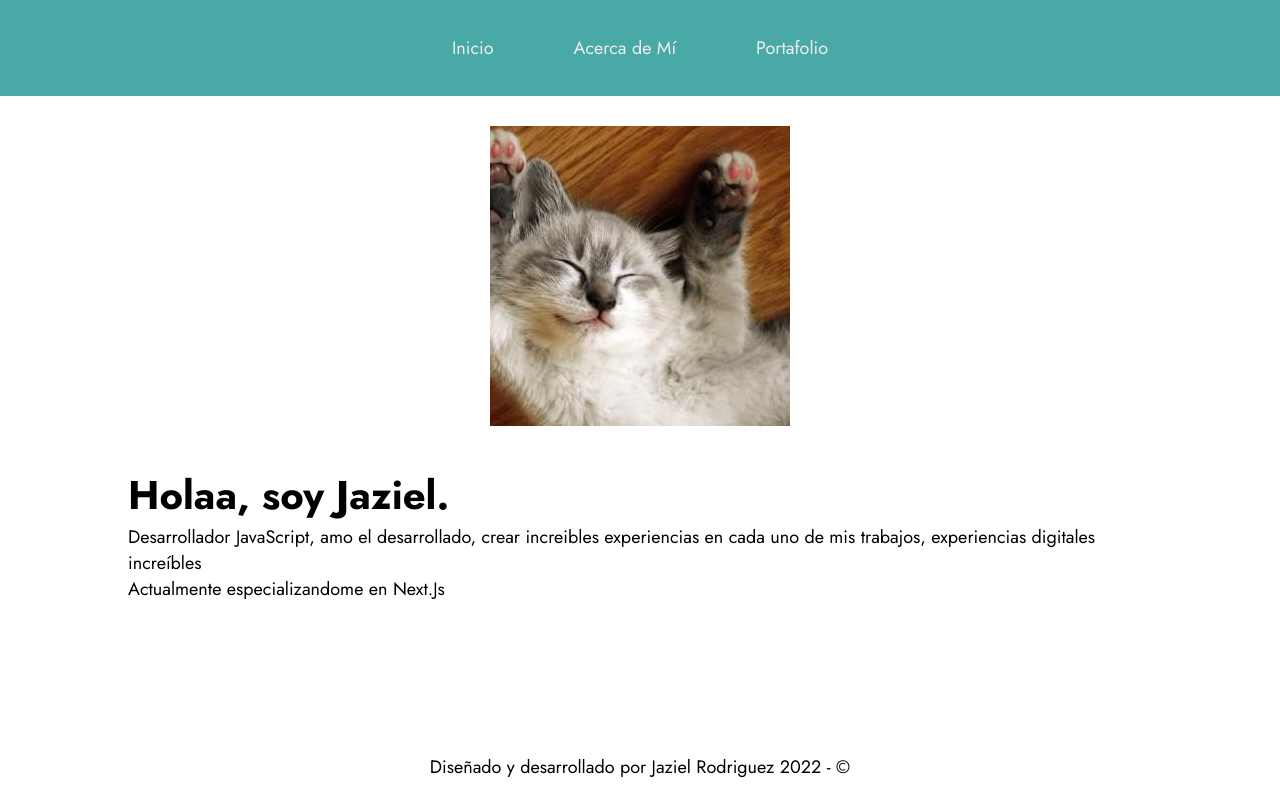
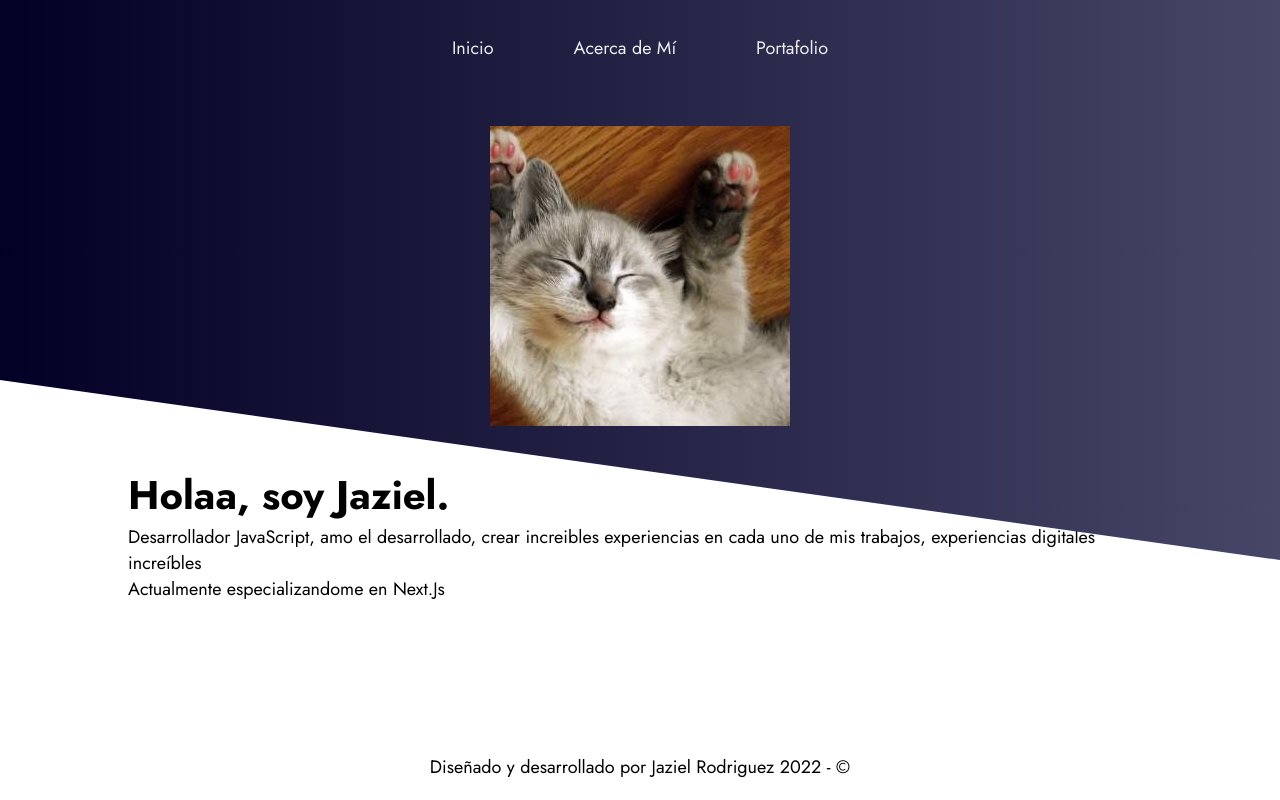
Before and after one commit to JazielRodriguez/jaziel.dev, a Next.js app: page / in a window 1280 px wide. Built offline with nearby package versions, Linux system fonts and the light colour scheme.

Commit message:
hero added

```diff
--- a/components/Header.js
+++ b/components/Header.js
@@ -6,8 +6,6 @@ export default function Header() {
     { href: "/", label: "Inicio" },
     { href: "/about-me", label: "Acerca de Mí" },
     { href: "/portfolio", label: "Portafolio" },
-    // { href: "/blog", label: "Blog" },
-    //    { href: "/contact", label: "Contacto" },
   ];
   return (
     <header className={styles.header}>
--- /dev/null
+++ b/components/Hero.js
@@ -0,0 +1,5 @@
+import styles from '../styles/Hero.module.css'
+const Hero = ({ children }) => {
+  return <div className={styles.hero}>{children}</div>;
+};
+export default Hero;
--- a/pages/index.js
+++ b/pages/index.js
@@ -2,6 +2,7 @@ import Head from "next/head";
 import Header from "../components/Header";
 import Me from "../components/Me";
 import Footer from "../components/Footer";
+import Hero from "../components/Hero";
 export default function Home() {
   return (
     <>
@@ -12,6 +13,7 @@ export default function Home() {
           content="Jaziel Rodriguez, Desarrollador FrontEnd con React.Js"
         />
       </Head>
+      <Hero />
       <Header />
       <Me />
       <Footer />
--- /dev/null
+++ b/styles/Hero.module.css
@@ -0,0 +1,22 @@
+.hero {
+  background: rgb(2, 0, 36);
+  background: linear-gradient(
+    90deg,
+    rgba(2, 0, 36, 1) 0%,
+    rgba(70, 70, 103, 1) 100%
+  );
+  display: flex;
+  flex-direction: column;
+  justify-content: center;
+  align-items: center;
+  position: absolute;
+  width: 100%;
+  min-height: 480px;
+  height: 80vh;
+  max-height: 560px;
+  box-sizing: border-box;
+  padding: 48px 48px 32px;
+  overflow: hidden;
+  transform: skewY(8deg);
+  transform-origin: 100%;
+}
```
Also changed, not shown: lib/mdx.js (deleted, +0 -36 lines), pages/blog.js (deleted, +0 -19 lines), pages/contact.js (deleted, +0 -14 lines).
